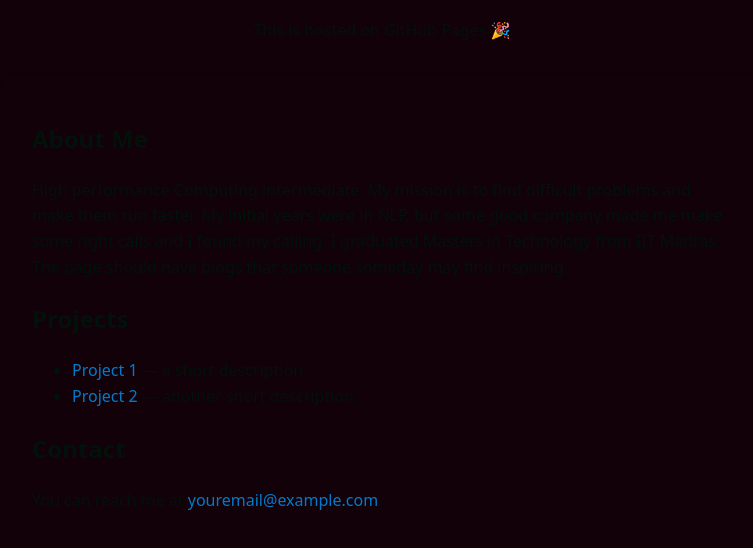
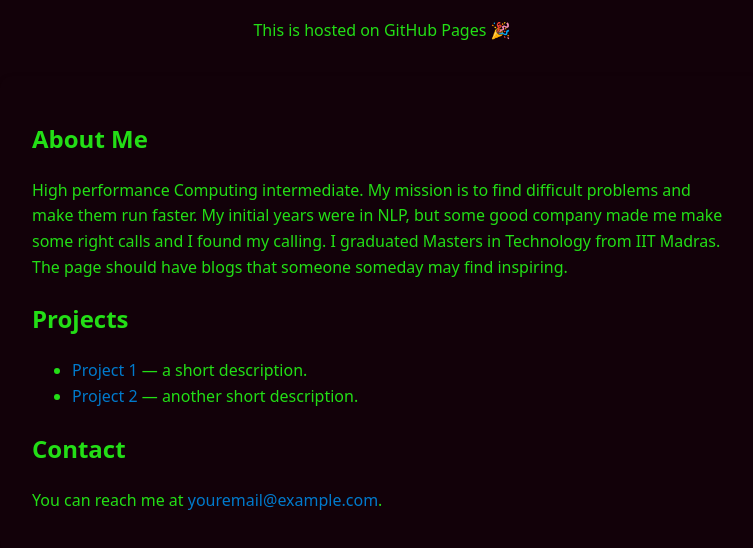
Before and after one commit to Barenya255/Barenya255.github.io, a plain HTML site: page index.html in a window 1280 px wide. Shown: the part 108-656 px from the top of the page, without its empty margins (258-1011 px from the left). Drawn offline with Linux system fonts and the light colour scheme.

Commit message:
Previous combination did not work

```diff
--- a/index.html
+++ b/index.html
@@ -8,7 +8,7 @@
     body {
       font-family: system-ui, sans-serif;
       background-color: #120109;
-      color: #01120a;
+      color: #23de16;
       margin: 0;
       padding: 2rem;
       line-height: 1.6;
@@ -31,7 +31,7 @@
       max-width: 700px;
       margin: 0 auto;
       background: #120109;
-      foreground: #01120a;
+      foreground: #23de16;
       padding: 1.5rem 2rem;
       border-radius: 12px;
       box-shadow: 0 2px 6px rgba(0,0,0,0.1);
```
